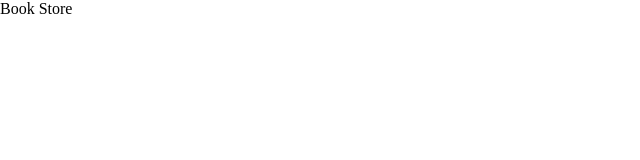
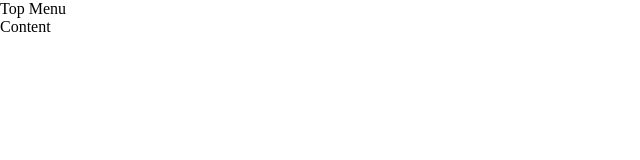
Before and after one commit to sauniel93/book-store, a React (Create React App) app in the folder book-store/: page / in a window 1280 px wide. Shown: the top 160 px of the page, without its empty margins (0-640 px from the left). Built offline with nearby package versions, Linux system fonts and the light colour scheme.

Commit message:
Add the components with the basics structure

```diff
--- a/book-store/src/App.js
+++ b/book-store/src/App.js
@@ -1,10 +1,13 @@
+import Content from "./components/Content";
+import TopNavbar from "./components/TopNavbar";
 import "./index.css";
 
 
 function App() {
   return (
     <div className="App">
-      Book Store
+      <TopNavbar/>
+      <Content/>
     </div>
   );
 }
--- /dev/null
+++ b/book-store/src/components/Content.js
@@ -0,0 +1,3 @@
+export default function Content() {
+  return <div>Content</div>;
+}
--- /dev/null
+++ b/book-store/src/components/TopNavbar.js
@@ -0,0 +1,6 @@
+export default function TopNavbar() {
+
+  return (
+    <div>Top Menu</div>
+  );
+}
```
